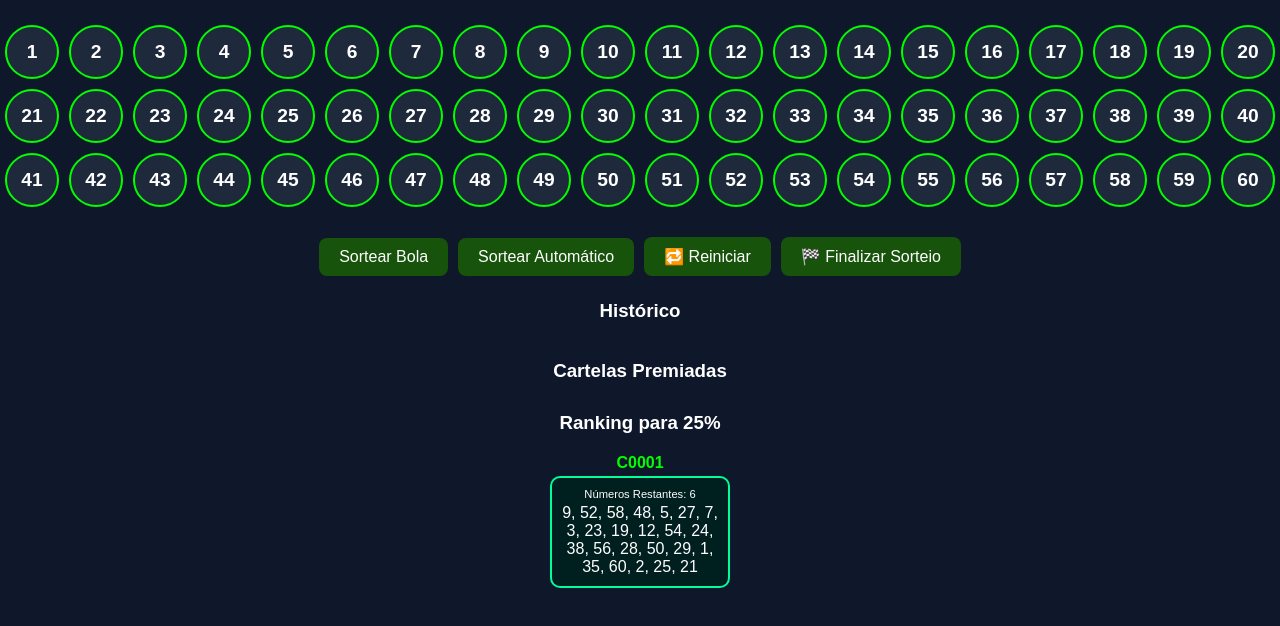
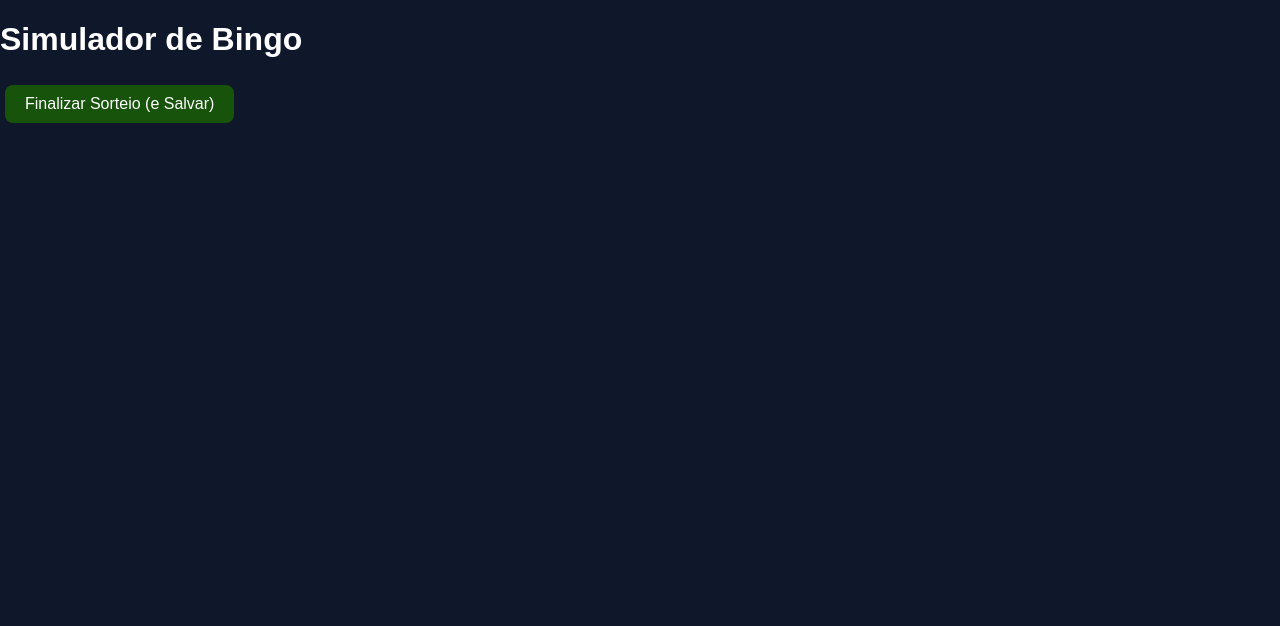
Before and after one commit to blinbingo/kombi, a Next.js app: page /delay-lento in a window 1280 px wide. Both pictures are taken after a click on the button "🎯 Gerar Cartelas". Shown: the top 626 px of the page. Built offline with nearby package versions, Linux system fonts and the light colour scheme.

Commit message:
Update SimuladorBingo.js

```diff
--- a/components/SimuladorBingo.js
+++ b/components/SimuladorBingo.js
@@ -1,209 +1,56 @@
+import React, { useState, useEffect } from 'react';
+import { supabase } from '../utils/supabaseClient';
 
-import React, { useState, useEffect, useRef } from "react";
-import PainelControle from "./PainelControle";
-import CartelasPremiadas from "./CartelasPremiadas";
-import RankingCartelas from "./RankingCartelas";
+const SimuladorBingo = () => {
+  const [dadosSorteio, setDadosSorteio] = useState(null);
+  const [sorteioFinalizado, setSorteioFinalizado] = useState(false);
 
-export default function SimuladorBingo({
-  cartelas,
-  tempoDelay,
-  valorCartela,
-  valorPremios,
-  titulo
-}) {
-  const [bolasSelecionadas, setBolasSelecionadas] = useState([]);
-  const [contador, setContador] = useState(null);
-  const [sorteando, setSorteando] = useState(false);
-  const [pausado, setPausado] = useState(false);
-  const [premios, setPremios] = useState({ 25: [], 50: [], 75: [], 100: [] });
-  const [etapasAlcancadas, setEtapasAlcancadas] = useState([]);
-  const [bolasPremioDesbloqueadas, setBolasPremioDesbloqueadas] = useState({});
-  const [resumoFinanceiro, setResumoFinanceiro] = useState(null);
-  const [mostrarConfirmacao, setMostrarConfirmacao] = useState(false);
-
-  const jaParouNo100 = useRef(false);
-  const numeros = Array.from({ length: 60 }, (_, i) => i + 1);
-
-  const sortearBola = () => {
-    if (jaParouNo100.current) return;
-    const disponiveis = numeros.filter(n => !bolasSelecionadas.includes(n));
-    if (disponiveis.length === 0) return;
-    const nova = disponiveis[Math.floor(Math.random() * disponiveis.length)];
-    const novas = [...bolasSelecionadas, nova];
-    setBolasSelecionadas(novas);
-    atualizarPremios(novas);
+  // Exemplo de dados fictícios de sorteio (substituir pelos reais do seu app)
+  const exemploDados = {
+    quantidadeCartelas: 1200,
+    valorCartela: 5.0,
+    premio25: 100.0,
+    premio50: 150.0,
+    premio75: 200.0,
+    premio100: 300.0,
+    totalArrecadado: 6000.0,
+    totalPremiosPagos: 750.0,
+    codigoSorteio: 'BLIN20250418',
   };
 
-  const atualizarPremios = (bolas) => {
-    const metas = [25, 50, 75, 100];
-    const novaBola = bolas[bolas.length - 1];
-    const novasEtapas = [...etapasAlcancadas];
-    const novosPremios = { ...premios };
-    const novosDesbloqueios = { ...bolasPremioDesbloqueadas };
-
-    metas.forEach((meta) => {
-      if (!novasEtapas.includes(meta)) {
-        const ganhadoras = [];
-        cartelas.forEach((cartela, index) => {
-          const acertos = cartela.filter((num) => bolas.includes(num));
-          const porcentagem = Math.floor((acertos.length / 24) * 100);
-          if (porcentagem >= meta && cartela.includes(novaBola)) {
-            ganhadoras.push("C" + String(index + 1).padStart(4, "0"));
-          }
-        });
-        if (ganhadoras.length > 0) {
-          novosPremios[meta] = ganhadoras;
-          novosDesbloqueios[meta] = novaBola;
-          novasEtapas.push(meta);
-        }
+  const salvarSorteio = async (dados) => {
+    try {
+      const { error } = await supabase.from('bingo').insert([dados]);
+      if (error) {
+        console.error('Erro ao salvar no Supabase:', error.message);
+      } else {
+        console.log('Sorteio salvo com sucesso!');
       }
-    });
-
-    setPremios(novosPremios);
-    setBolasPremioDesbloqueadas(novosDesbloqueios);
-    setEtapasAlcancadas(novasEtapas);
-
-    if (novasEtapas.includes(100) && !jaParouNo100.current) {
-      const totalArrecadado = cartelas.length * valorCartela;
-      const totalPremiosPagos = [25, 50, 75, 100].reduce(
-        (acc, p) => acc + (novosPremios[p]?.length || 0) * valorPremios[p],
-        0
-      );
-      setResumoFinanceiro({ totalArrecadado, totalPremiosPagos });
-      jaParouNo100.current = true;
-      setSorteando(false);
-      setContador(null);
+    } catch (err) {
+      console.error('Erro inesperado ao salvar sorteio:', err);
     }
   };
 
+  // Exemplo de uso: salvar quando finalizar o sorteio
   useEffect(() => {
-    let timer;
-    if (sorteando && contador !== null && !pausado && !jaParouNo100.current) {
-      if (contador > 0) {
-        timer = setTimeout(() => setContador((prev) => prev - 1), 1000);
-      } else {
-        sortearBola();
-        if (!jaParouNo100.current) {
-          setContador(tempoDelay);
-        }
-      }
+    if (sorteioFinalizado) {
+      salvarSorteio(dadosSorteio);
     }
-    return () => clearTimeout(timer);
-  }, [contador, sorteando, pausado]);
-
-  const iniciarSorteio = () => {
-    if (!sorteando) {
-      setSorteando(true);
-      setContador(tempoDelay);
-    }
-  };
-
-  const finalizarSorteio = () => {
-    if (!sorteando || !pausado) return;
-    let bolas = [...bolasSelecionadas];
-    let etapas = [...etapasAlcancadas];
-    let premiadas = { ...premios };
-    let desbloqueios = { ...bolasPremioDesbloqueadas };
-
-    while (!etapas.includes(100)) {
-      const disponiveis = numeros.filter(n => !bolas.includes(n));
-      if (disponiveis.length === 0) break;
-      const nova = disponiveis[Math.floor(Math.random() * disponiveis.length)];
-      bolas.push(nova);
-
-      [25, 50, 75, 100].forEach(meta => {
-        if (!etapas.includes(meta)) {
-          const ganhadoras = [];
-          cartelas.forEach((cartela, index) => {
-            const acertos = cartela.filter(num => bolas.includes(num));
-            const porcentagem = Math.floor((acertos.length / 24) * 100);
-            if (porcentagem >= meta && cartela.includes(nova)) {
-              ganhadoras.push("C" + String(index + 1).padStart(4, "0"));
-            }
-          });
-          if (ganhadoras.length > 0) {
-            premiadas[meta] = ganhadoras;
-            desbloqueios[meta] = nova;
-            etapas.push(meta);
-          }
-        }
-      });
-    }
-
-    const totalArrecadado = cartelas.length * valorCartela;
-    const totalPremiosPagos = [25, 50, 75, 100].reduce(
-      (acc, p) => acc + (premiadas[p]?.length || 0) * valorPremios[p],
-      0
-    );
-
-    setBolasSelecionadas(bolas);
-    setPremios(premiadas);
-    setBolasPremioDesbloqueadas(desbloqueios);
-    setEtapasAlcancadas(etapas);
-    setResumoFinanceiro({ totalArrecadado, totalPremiosPagos });
-    jaParouNo100.current = true;
-    setSorteando(false);
-    setContador(null);
-    setPausado(false);
-  };
-
-  const reiniciarTudo = () => {
-    setBolasSelecionadas([]);
-    setPremios({ 25: [], 50: [], 75: [], 100: [] });
-    setEtapasAlcancadas([]);
-    setBolasPremioDesbloqueadas({});
-    setResumoFinanceiro(null);
-    setSorteando(false);
-    setContador(null);
-    setPausado(false);
-    setMostrarConfirmacao(false);
-    jaParouNo100.current = false;
-  };
+  }, [sorteioFinalizado]);
 
   return (
-    <div className="body" style={{ textAlign: "center" }}>
-      <div className="bingo-board">
-        {numeros.map((num) => (
-          <div key={num} className={`bola ${bolasSelecionadas.includes(num) ? "selecionada" : ""}`}>
-            {num}
-          </div>
-        ))}
-      </div>
-
-      <PainelControle
-        sorteando={sorteando}
-        pausado={pausado}
-        sortearBola={sortearBola}
-        iniciarSorteio={iniciarSorteio}
-        setPausado={setPausado}
-        confirmarReinicio={mostrarConfirmacao}
-        setConfirmarReinicio={setMostrarConfirmacao}
-        onConfirmarReinicio={reiniciarTudo}
-        finalizarSorteio={finalizarSorteio}
-      />
-
-      {sorteando && contador !== null && (
-        <p className="cronometro-digital">Próxima bola em: {contador}s</p>
-      )}
-
-      <h3>Histórico</h3>
-      <div style={{ display: "flex", justifyContent: "center", flexWrap: "wrap", gap: "6px", marginTop: "10px" }}>
-        {bolasSelecionadas.map((bola, i) => (
-          <div key={i} className="bola" style={{ width: "32px", height: "32px", fontSize: "0.85rem" }}>{bola}</div>
-        ))}
-      </div>
-
-      <CartelasPremiadas
-        premios={premios}
-        bolasPremioDesbloqueadas={bolasPremioDesbloqueadas}
-        resumoFinanceiro={resumoFinanceiro}
-      />
-
-      <RankingCartelas
-        cartelas={cartelas}
-        bolasSelecionadas={bolasSelecionadas}
-        etapasAlcancadas={etapasAlcancadas}
-      />
+    <div>
+      <h1>Simulador de Bingo</h1>
+      <button
+        onClick={() => {
+          setDadosSorteio(exemploDados);
+          setSorteioFinalizado(true);
+        }}
+      >
+        Finalizar Sorteio (e Salvar)
+      </button>
     </div>
   );
-}
+};
+
+export default SimuladorBingo;
```
